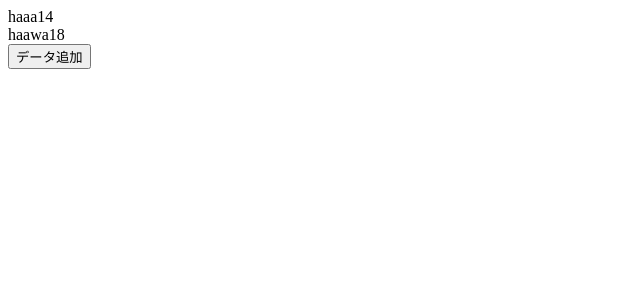
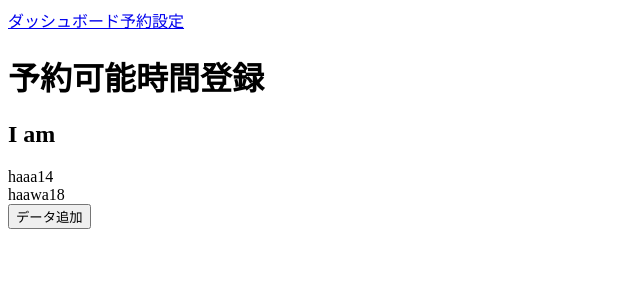
Before and after one commit to wasipo/tutorial_ts, a React app: page /ReserveSetting in a window 1280 px wide. Shown: the top 300 px of the page, without its empty margins (0-640 px from the left). Built offline with nearby package versions, Linux system fonts and the light colour scheme; the HTML template or start-up script is replaced by a standard one.

Commit message:
ページ遷移実装

```diff
--- a/package.json
+++ b/package.json
@@ -26,6 +26,7 @@
     "jquery": "^3.5.1",
     "react": "^17.0.1",
     "react-dom": "^17.0.1",
+    "react-router-dom": "^5.2.0",
     "ts-loader": "^8.0.14",
     "ts-node": "^9.1.1",
     "typescript": "^4.1.3",
@@ -33,9 +34,10 @@
     "webpack-cli": "^4.5.0"
   },
   "devDependencies": {
-    "webpack-dev-server": "^3.11.2",
+    "@types/react-router-dom": "^5.1.7",
     "jquery": "^3.5.1",
     "react": "^17.0.1",
-    "react-dom": "^17.0.1"
+    "react-dom": "^17.0.1",
+    "webpack-dev-server": "^3.11.2"
   }
 }
--- /dev/null
+++ b/src/ReserveSetting.tsx
@@ -0,0 +1,22 @@
+import React from 'react'
+// import Header from './components/header/common_header';
+// import Meta from './components/wrapper/meta'
+
+
+class ReserveSetting extends React.Component {
+  render(){
+    return(
+
+      <div>
+        <div>
+          <h1>予約可能時間登録</h1>
+          <h2>I am</h2>
+        </div>
+
+      </div>
+    )
+  }
+}
+
+
+export default ReserveSetting;
--- a/src/app.tsx
+++ b/src/app.tsx
@@ -1,6 +1,6 @@
 import React from 'react'
 import ReactDOM from "react-dom";
-
+import Header from './components/header'
 
 class App extends React.Component<{},{ listdata: { name: string; age: number; }[]; }> {
 
@@ -28,7 +28,7 @@ class App extends React.Component<{},{ listdata: { name: string; age: number; }[
 
     renderRows() {
         const {listdata} = this.state;
-        let result:Array<JSX.Element | string> = [];
+        let result:Array<JSX.Element | string | null > = [];
         listdata.map(entry =>{
             result.push(
                 <div>
@@ -41,6 +41,7 @@ class App extends React.Component<{},{ listdata: { name: string; age: number; }[
     render(){
         return (
             <div>
+                <Header />
                 <div>
                     {this.renderRows()}
                 </div>
--- /dev/null
+++ b/src/components/header.tsx
@@ -0,0 +1,26 @@
+import React from "react";
+import Nav from "./../parts/nav";
+import ReserveSetting from './../ReserveSetting';
+import Home from './../home';
+import { BrowserRouter as Router, Route,Switch } from 'react-router-dom';
+
+
+export default class Header extends React.Component {
+
+    render() {
+
+        return (
+            <Router>
+                <header>
+                    <Nav />
+                    <Route exact path='/' component={Home}/>
+                    <Route path='/ReserveSetting' component={ReserveSetting}/>
+                </header>
+            </Router>
+        );
+
+
+    }
+
+
+}
--- /dev/null
+++ b/src/home.tsx
@@ -0,0 +1,15 @@
+import React from 'react'
+
+class Home extends React.Component {
+  render(){
+    return(
+      <div>
+        <h1>test</h1>
+        <h2>yeah fdsaf</h2>
+      </div>
+    )
+  }
+}
+
+
+export default Home;
--- /dev/null
+++ b/src/parts/nav.tsx
@@ -0,0 +1,15 @@
+import React from 'react'
+import { Link } from 'react-router-dom';
+
+class Navbar extends React.Component {
+    render(){
+      return(
+        <div>
+          <Link to="/">ダッシュボード</Link>
+          <Link to="/ReserveSetting">予約設定</Link>
+        </div>
+      )
+    }
+  }
+
+export default Navbar;
```
Also changed, not shown: 1 other file (tests, documents, lock files or other folders).
